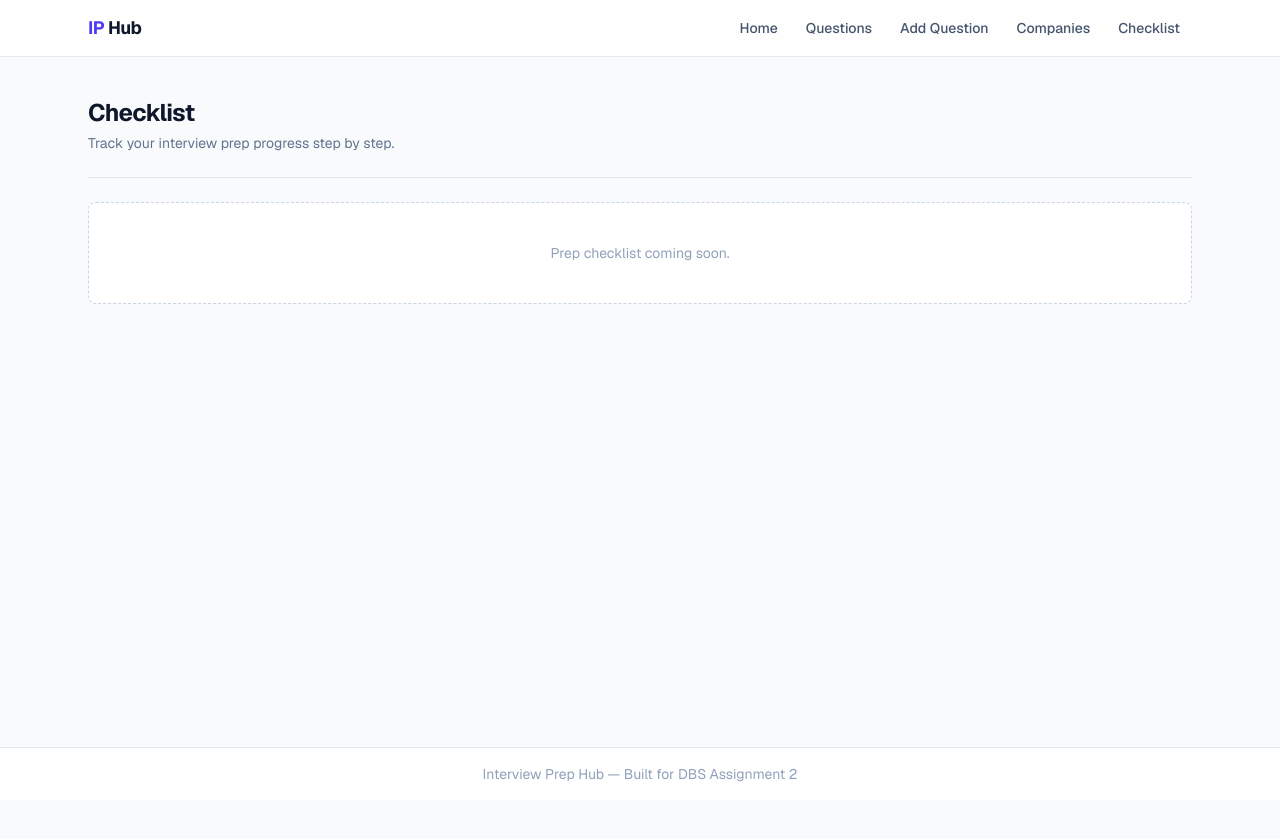
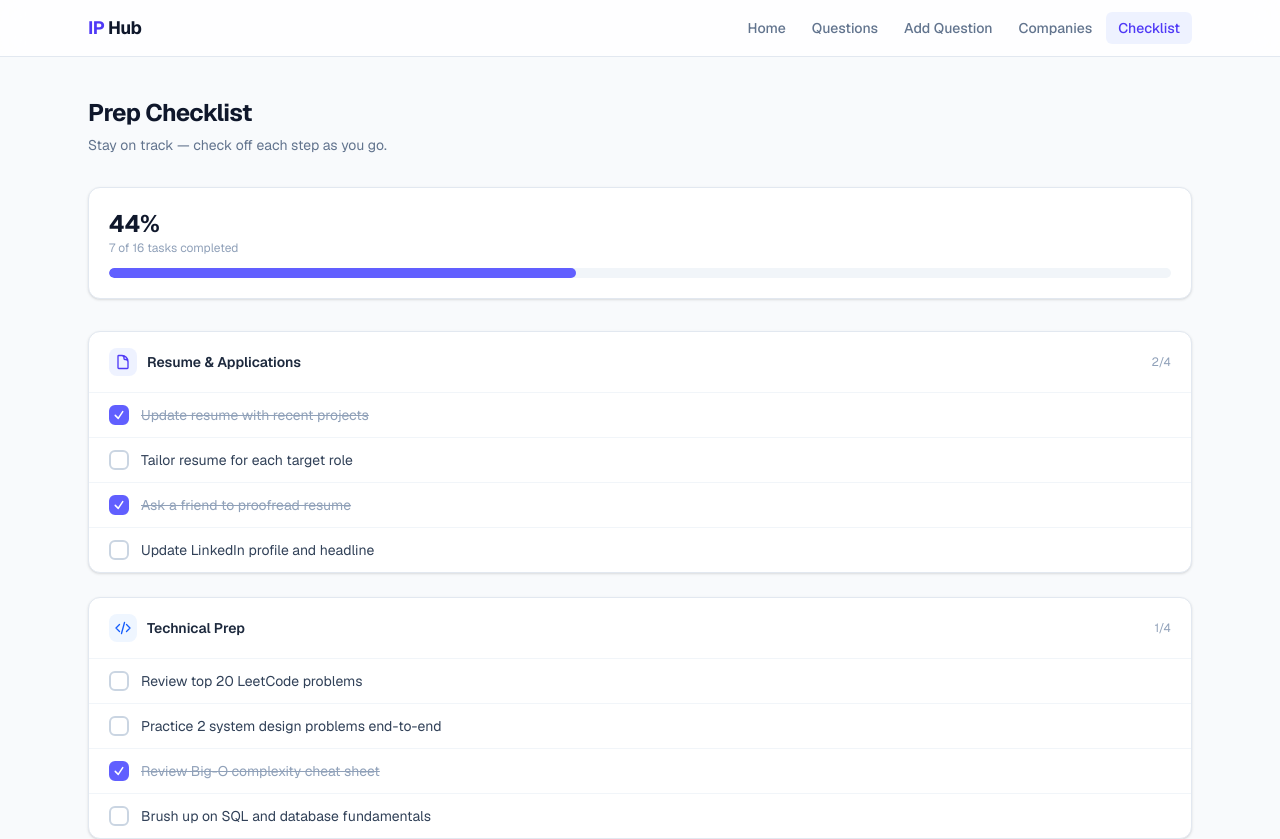
Before and after one commit to ElaineQian09/design_build_ship_hw2_build_own_tool, a Next.js app in the folder interview-prep-hub/: page /checklist in a window 1280 px wide. Shown: the top 839 px of the page. Before the commit the page ends 800 px from the top, so only its background shows below. Built offline with nearby package versions, Linux system fonts and the light colour scheme.

Commit message:
polish styling and unify visual design across pages

```diff
--- a/interview-prep-hub/src/app/checklist/page.tsx
+++ b/interview-prep-hub/src/app/checklist/page.tsx
@@ -1,14 +1,178 @@
+"use client";
+
 import PageHeader from "@/components/PageHeader";
+import { useApp } from "@/context/AppContext";
+import type { ChecklistCategory } from "@/data/checklist";
+
+/* ---------- category metadata ---------- */
+
+const categoryMeta: Record<
+  ChecklistCategory,
+  { label: string; icon: React.ReactNode; accent: string }
+> = {
+  resume: {
+    label: "Resume & Applications",
+    accent: "text-indigo-600 bg-indigo-50",
+    icon: (
+      <svg className="h-4 w-4" fill="none" viewBox="0 0 24 24" stroke="currentColor" strokeWidth={2}>
+        <path strokeLinecap="round" strokeLinejoin="round" d="M19.5 14.25v-2.625a3.375 3.375 0 00-3.375-3.375h-1.5A1.125 1.125 0 0113.5 7.125v-1.5a3.375 3.375 0 00-3.375-3.375H8.25m2.25 0H5.625c-.621 0-1.125.504-1.125 1.125v17.25c0 .621.504 1.125 1.125 1.125h12.75c.621 0 1.125-.504 1.125-1.125V11.25a9 9 0 00-9-9z" />
+      </svg>
+    ),
+  },
+  technical: {
+    label: "Technical Prep",
+    accent: "text-blue-600 bg-blue-50",
+    icon: (
+      <svg className="h-4 w-4" fill="none" viewBox="0 0 24 24" stroke="currentColor" strokeWidth={2}>
+        <path strokeLinecap="round" strokeLinejoin="round" d="M17.25 6.75L22.5 12l-5.25 5.25m-10.5 0L1.5 12l5.25-5.25m7.5-3l-4.5 16.5" />
+      </svg>
+    ),
+  },
+  behavioral: {
+    label: "Behavioral Prep",
+    accent: "text-purple-600 bg-purple-50",
+    icon: (
+      <svg className="h-4 w-4" fill="none" viewBox="0 0 24 24" stroke="currentColor" strokeWidth={2}>
+        <path strokeLinecap="round" strokeLinejoin="round" d="M20.25 8.511c.884.284 1.5 1.128 1.5 2.097v4.286c0 1.136-.847 2.1-1.98 2.193-.34.027-.68.052-1.02.072v3.091l-3-3c-1.354 0-2.694-.055-4.02-.163a2.115 2.115 0 01-.825-.242m9.345-8.334a2.126 2.126 0 00-.476-.095 48.64 48.64 0 00-8.048 0c-1.131.094-1.976 1.057-1.976 2.192v4.286c0 .837.46 1.58 1.155 1.951m9.345-8.334V6.637c0-1.621-1.152-3.026-2.76-3.235A48.455 48.455 0 0011.25 3c-2.115 0-4.198.137-6.24.402-1.608.209-2.76 1.614-2.76 3.235v6.226c0 1.621 1.152 3.026 2.76 3.235.577.075 1.157.14 1.74.194V21l4.155-4.155" />
+      </svg>
+    ),
+  },
+  logistics: {
+    label: "Logistics",
+    accent: "text-amber-600 bg-amber-50",
+    icon: (
+      <svg className="h-4 w-4" fill="none" viewBox="0 0 24 24" stroke="currentColor" strokeWidth={2}>
+        <path strokeLinecap="round" strokeLinejoin="round" d="M9 12h3.75M9 15h3.75M9 18h3.75m3 .75H18a2.25 2.25 0 002.25-2.25V6.108c0-1.135-.845-2.098-1.976-2.192a48.424 48.424 0 00-1.123-.08m-5.801 0c-.065.21-.1.433-.1.664 0 .414.336.75.75.75h4.5a.75.75 0 00.75-.75 2.25 2.25 0 00-.1-.664m-5.8 0A2.251 2.251 0 0113.5 2.25H15a2.25 2.25 0 012.15 1.586m-5.8 0c-.376.023-.75.05-1.124.08C9.095 4.01 8.25 4.973 8.25 6.108V8.25m0 0H4.875c-.621 0-1.125.504-1.125 1.125v11.25c0 .621.504 1.125 1.125 1.125h9.75c.621 0 1.125-.504 1.125-1.125V9.375c0-.621-.504-1.125-1.125-1.125H8.25z" />
+      </svg>
+    ),
+  },
+};
+
+const categoryOrder: ChecklistCategory[] = [
+  "resume",
+  "technical",
+  "behavioral",
+  "logistics",
+];
+
+/* ================================================== */
 
 export default function ChecklistPage() {
+  const { checklistItems, toggleChecklistItem } = useApp();
+
+  const total = checklistItems.length;
+  const done = checklistItems.filter((i) => i.completed).length;
+  const pct = total > 0 ? Math.round((done / total) * 100) : 0;
+
   return (
     <div>
       <PageHeader
-        title="Checklist"
-        description="Track your interview prep progress step by step."
+        title="Prep Checklist"
+        description="Stay on track — check off each step as you go."
       />
-      <div className="rounded-lg border border-dashed border-slate-300 bg-white p-10 text-center text-sm text-slate-400">
-        Prep checklist coming soon.
+
+      {/* ---- Progress card ---- */}
+      <div className="rounded-xl border border-slate-200 bg-white shadow-sm p-5 mb-8">
+        <div className="flex items-end justify-between mb-3">
+          <div>
+            <p className="text-2xl font-bold text-slate-900">{pct}%</p>
+            <p className="text-xs text-slate-400">
+              {done} of {total} tasks completed
+            </p>
+          </div>
+          {pct === 100 && (
+            <span className="text-xs font-semibold text-emerald-600 bg-emerald-50 px-2.5 py-1 rounded-full">
+              All done!
+            </span>
+          )}
+        </div>
+
+        {/* Progress bar */}
+        <div className="h-2.5 w-full rounded-full bg-slate-100 overflow-hidden">
+          <div
+            className="h-full rounded-full bg-indigo-500 transition-all duration-500 ease-out"
+            style={{ width: `${pct}%` }}
+          />
+        </div>
+      </div>
+
+      {/* ---- Grouped checklist ---- */}
+      <div className="space-y-6">
+        {categoryOrder.map((cat) => {
+          const meta = categoryMeta[cat];
+          const items = checklistItems.filter((i) => i.category === cat);
+          const catDone = items.filter((i) => i.completed).length;
+
+          return (
+            <div
+              key={cat}
+              className="rounded-xl border border-slate-200 bg-white shadow-sm overflow-hidden"
+            >
+              {/* Category header */}
+              <div className="flex items-center justify-between px-5 py-4 border-b border-slate-100">
+                <div className="flex items-center gap-2.5">
+                  <span
+                    className={`flex items-center justify-center h-7 w-7 rounded-lg ${meta.accent}`}
+                  >
+                    {meta.icon}
+                  </span>
+                  <h2 className="text-sm font-semibold text-slate-800">
+                    {meta.label}
+                  </h2>
+                </div>
+                <span className="text-xs text-slate-400">
+                  {catDone}/{items.length}
+                </span>
+              </div>
+
+              {/* Items */}
+              <ul className="divide-y divide-slate-100">
+                {items.map((item) => (
+                  <li key={item.id} className="px-5 py-3">
+                    <button
+                      type="button"
+                      onClick={() => toggleChecklistItem(item.id)}
+                      className="flex items-center gap-3 w-full text-left group"
+                    >
+                      <span
+                        className={`shrink-0 flex items-center justify-center h-5 w-5 rounded-md border-2 transition-colors ${
+                          item.completed
+                            ? "border-indigo-500 bg-indigo-500"
+                            : "border-slate-300 bg-white group-hover:border-indigo-400"
+                        }`}
+                      >
+                        {item.completed && (
+                          <svg
+                            className="h-3 w-3 text-white"
+                            fill="none"
+                            viewBox="0 0 24 24"
+                            stroke="currentColor"
+                            strokeWidth={3}
+                          >
+                            <path
+                              strokeLinecap="round"
+                              strokeLinejoin="round"
+                              d="M4.5 12.75l6 6 9-13.5"
+                            />
+                          </svg>
+                        )}
+                      </span>
+                      <span
+                        className={`text-sm transition-colors ${
+                          item.completed
+                            ? "text-slate-400 line-through"
+                            : "text-slate-700"
+                        }`}
+                      >
+                        {item.label}
+                      </span>
+                    </button>
+                  </li>
+                ))}
+              </ul>
+            </div>
+          );
+        })}
       </div>
     </div>
   );
--- a/interview-prep-hub/src/app/companies/page.tsx
+++ b/interview-prep-hub/src/app/companies/page.tsx
@@ -130,11 +130,11 @@ export default function CompaniesPage() {
 
                 {/* Notes */}
                 {c.notes ? (
-                  <p className="text-[13px] text-slate-500 leading-relaxed">
+                  <p className="text-sm text-slate-500 leading-relaxed">
                     {c.notes}
                   </p>
                 ) : (
-                  <p className="text-[13px] text-slate-300 italic">
+                  <p className="text-sm text-slate-300 italic">
                     No notes yet.
                   </p>
                 )}
@@ -166,7 +166,7 @@ function SummaryPill({
   accent: string;
 }) {
   return (
-    <div className="flex items-center gap-2.5 rounded-lg border border-slate-200 bg-white px-4 py-2.5 shadow-sm">
+    <div className="flex items-center gap-2.5 rounded-xl border border-slate-200 bg-white px-4 py-2.5 shadow-sm">
       <span className={`h-2 w-2 rounded-full ${accent}`} />
       <span className="text-xs font-medium text-slate-500">{label}</span>
       <span className="text-sm font-bold text-slate-800">{value}</span>
--- a/interview-prep-hub/src/app/globals.css
+++ b/interview-prep-hub/src/app/globals.css
@@ -21,3 +21,13 @@ body {
   color: var(--foreground);
   font-family: var(--font-sans), system-ui, sans-serif;
 }
+
+::selection {
+  background-color: var(--accent-light);
+  color: var(--foreground);
+}
+
+/* Smooth focus transitions globally */
+*:focus-visible {
+  transition: box-shadow 0.15s ease, border-color 0.15s ease;
+}
--- a/interview-prep-hub/src/app/layout.tsx
+++ b/interview-prep-hub/src/app/layout.tsx
@@ -36,8 +36,8 @@ export default function RootLayout({
           <main className="flex-1 w-full max-w-6xl mx-auto px-6 py-10">
             {children}
           </main>
-          <footer className="border-t border-slate-200 bg-white">
-            <div className="max-w-6xl mx-auto px-6 py-4 text-center text-sm text-slate-400">
+          <footer className="mt-auto border-t border-slate-200 bg-white">
+            <div className="max-w-6xl mx-auto px-6 py-5 text-center text-xs text-slate-400">
               Interview Prep Hub — Built for DBS Assignment 2
             </div>
           </footer>
--- a/interview-prep-hub/src/app/questions/new/page.tsx
+++ b/interview-prep-hub/src/app/questions/new/page.tsx
@@ -189,7 +189,7 @@ export default function NewQuestionPage() {
           <button
             type="button"
             onClick={() => router.back()}
-            className="rounded-lg px-5 py-2.5 text-sm font-medium text-slate-600 hover:bg-slate-100 transition-colors"
+            className="rounded-lg px-5 py-2.5 text-sm font-medium text-slate-600 hover:bg-slate-100 focus:outline-none focus:ring-2 focus:ring-slate-200 transition-colors"
           >
             Cancel
           </button>
--- a/interview-prep-hub/src/app/questions/page.tsx
+++ b/interview-prep-hub/src/app/questions/page.tsx
@@ -138,7 +138,7 @@ export default function QuestionsPage() {
 
       {/* ---- Questions List ---- */}
       {filtered.length === 0 ? (
-        <div className="rounded-xl border border-dashed border-slate-300 bg-white p-12 text-center">
+        <div className="rounded-xl border border-dashed border-slate-200 bg-white p-12 text-center shadow-sm">
           <p className="text-sm text-slate-400">
             No questions match your search.
           </p>
@@ -180,8 +180,8 @@ export default function QuestionsPage() {
                 {/* Right side: badges */}
                 <div className="flex items-center gap-2 shrink-0 pt-0.5">
                   {q.status !== "not-started" && (
-                    <span className={`text-[10px] font-semibold uppercase tracking-wider px-2 py-0.5 rounded-full ${
-                      q.status === "mastered" ? "text-emerald-600 bg-emerald-50" : "text-amber-600 bg-amber-50"
+                    <span className={`text-[11px] font-medium px-2.5 py-0.5 rounded-full ${
+                      q.status === "mastered" ? "text-emerald-700 bg-emerald-50" : "text-amber-700 bg-amber-50"
                     }`}>
                       {q.status === "mastered" ? "Mastered" : "Practicing"}
                     </span>
--- a/interview-prep-hub/src/components/Navbar.tsx
+++ b/interview-prep-hub/src/components/Navbar.tsx
@@ -1,4 +1,7 @@
+"use client";
+
 import Link from "next/link";
+import { usePathname } from "next/navigation";
 
 const links = [
   { href: "/", label: "Home" },
@@ -9,6 +12,16 @@ const links = [
 ];
 
 export default function Navbar() {
+  const pathname = usePathname();
+
+  function isActive(href: string) {
+    if (href === "/") return pathname === "/";
+    // Exact match for specific routes; prefix match for section roots
+    if (href === "/questions/new") return pathname === "/questions/new";
+    if (href === "/questions") return pathname.startsWith("/questions") && pathname !== "/questions/new";
+    return pathname.startsWith(href);
+  }
+
   return (
     <nav className="sticky top-0 z-50 bg-white/80 backdrop-blur-md border-b border-slate-200">
       <div className="max-w-6xl mx-auto px-6 flex items-center justify-between h-14">
@@ -19,16 +32,23 @@ export default function Navbar() {
           <span className="text-indigo-600">IP</span> Hub
         </Link>
 
-        <div className="flex items-center gap-1">
-          {links.map(({ href, label }) => (
+        <div className="flex items-center gap-0.5">
+          {links.map(({ href, label }) => {
+            const active = isActive(href);
+            return (
               <Link
                 key={href}
                 href={href}
-              className="px-3 py-1.5 rounded-md text-sm font-medium text-slate-600 hover:text-indigo-600 hover:bg-indigo-50 transition-colors"
+                className={`px-3 py-1.5 rounded-md text-sm font-medium transition-colors ${
+                  active
+                    ? "text-indigo-600 bg-indigo-50"
+                    : "text-slate-500 hover:text-slate-800 hover:bg-slate-50"
+                }`}
               >
                 {label}
               </Link>
-          ))}
+            );
+          })}
         </div>
       </div>
     </nav>
--- a/interview-prep-hub/src/components/PageHeader.tsx
+++ b/interview-prep-hub/src/components/PageHeader.tsx
@@ -5,12 +5,12 @@ interface PageHeaderProps {
 
 export default function PageHeader({ title, description }: PageHeaderProps) {
   return (
-    <div className="pb-6 border-b border-slate-200 mb-6">
+    <div className="mb-8">
       <h1 className="text-2xl font-bold text-slate-900 tracking-tight">
         {title}
       </h1>
       {description && (
-        <p className="mt-1 text-sm text-slate-500">{description}</p>
+        <p className="mt-1.5 text-sm text-slate-500">{description}</p>
       )}
     </div>
   );
--- a/interview-prep-hub/src/data/checklist.ts
+++ b/interview-prep-hub/src/data/checklist.ts
@@ -1,16 +1,38 @@
+export type ChecklistCategory =
+  | "resume"
+  | "technical"
+  | "behavioral"
+  | "logistics";
+
 export interface ChecklistItem {
   id: string;
   label: string;
   completed: boolean;
+  category: ChecklistCategory;
 }
 
 export const checklistItems: ChecklistItem[] = [
-  { id: "1", label: "Update resume with recent projects", completed: true },
-  { id: "2", label: "Practice STAR method for behavioral questions", completed: true },
-  { id: "3", label: "Review top 20 LeetCode problems", completed: false },
-  { id: "4", label: "Prepare 3 questions to ask the interviewer", completed: true },
-  { id: "5", label: "Research target companies", completed: false },
-  { id: "6", label: "Mock interview with a friend", completed: false },
-  { id: "7", label: "Review system design fundamentals", completed: false },
-  { id: "8", label: "Prepare personal pitch (60-second intro)", completed: true },
+  // Resume & Applications
+  { id: "1", label: "Update resume with recent projects", completed: true, category: "resume" },
+  { id: "2", label: "Tailor resume for each target role", completed: false, category: "resume" },
+  { id: "3", label: "Ask a friend to proofread resume", completed: true, category: "resume" },
+  { id: "4", label: "Update LinkedIn profile and headline", completed: false, category: "resume" },
+
+  // Technical Prep
+  { id: "5", label: "Review top 20 LeetCode problems", completed: false, category: "technical" },
+  { id: "6", label: "Practice 2 system design problems end-to-end", completed: false, category: "technical" },
+  { id: "7", label: "Review Big-O complexity cheat sheet", completed: true, category: "technical" },
+  { id: "8", label: "Brush up on SQL and database fundamentals", completed: false, category: "technical" },
+
+  // Behavioral Prep
+  { id: "9", label: "Practice STAR method for behavioral questions", completed: true, category: "behavioral" },
+  { id: "10", label: "Prepare personal pitch (60-second intro)", completed: true, category: "behavioral" },
+  { id: "11", label: "Prepare 3 questions to ask the interviewer", completed: true, category: "behavioral" },
+  { id: "12", label: "Write down 5 stories that cover leadership, failure, conflict, teamwork, and impact", completed: false, category: "behavioral" },
+
+  // Logistics
+  { id: "13", label: "Research target companies", completed: false, category: "logistics" },
+  { id: "14", label: "Mock interview with a friend", completed: false, category: "logistics" },
+  { id: "15", label: "Test video/audio setup for virtual interviews", completed: true, category: "logistics" },
+  { id: "16", label: "Prepare outfit and materials for onsite", completed: false, category: "logistics" },
 ];
```
Also changed, not shown: interview-prep-hub/src/app/page.tsx (+5 -5 lines), interview-prep-hub/src/app/questions/[id]/page.tsx (+6 -6 lines). Lines whose indentation alone changed are shown as unchanged.
